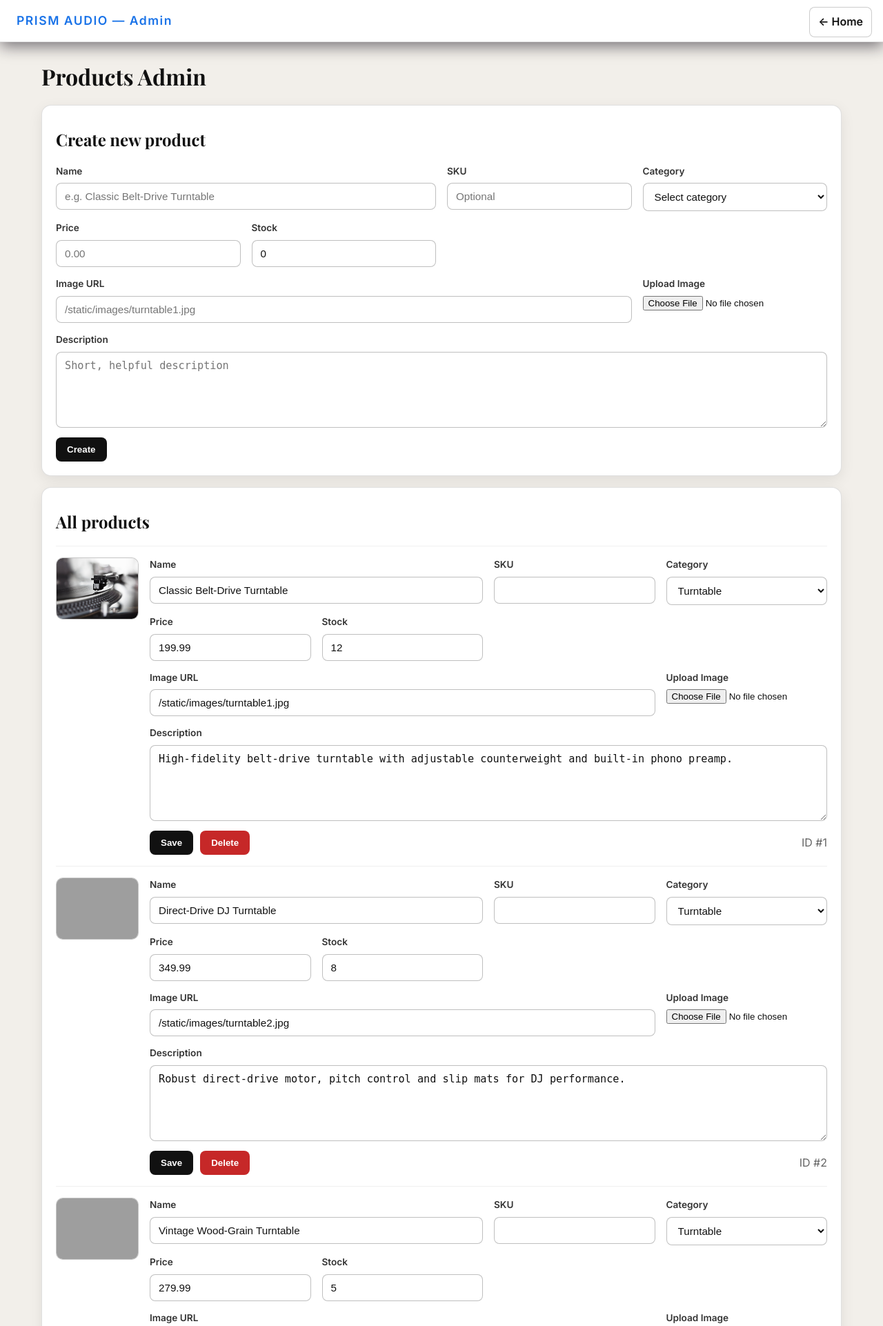
After one commit to jaccboys/Flask, a Flask app: page /admin in a window 1280 px wide. The commit adds this page. Shown: the top 1922 px of the page at 69% size. Run offline with Flask 3, Linux system fonts and the light colour scheme; data comes from the database, SQL or seed files in the repository; both versions use the stored data as it was after the commit; grey boxes are pictures that could not be loaded.

Commit message:
created an admin page that holds the ability to change any product's information, including photo, description, stock, price etc...

```diff
--- a/app.py
+++ b/app.py
@@ -3,6 +3,7 @@ import os
 import sqlite3
 from werkzeug.security import generate_password_hash, check_password_hash
 from functools import wraps
+from werkzeug.utils import secure_filename  # NEW
 
 app = Flask(__name__)
 app.config["SECRET_KEY"] = os.environ.get("FLASK_SECRET", "dev-secret-change-me")
@@ -10,9 +11,16 @@ app.config["SECRET_KEY"] = os.environ.get("FLASK_SECRET", "dev-secret-change-me"
 BASE_DIR = os.path.dirname(__file__)
 DB_PATH = os.path.join(BASE_DIR, "store.db")
 
+# NEW: simple upload config
+app.config["UPLOAD_FOLDER"] = os.path.join(BASE_DIR, "static", "images")
+ALLOWED_EXTENSIONS = {"png", "jpg", "jpeg", "gif", "webp"}
+os.makedirs(app.config["UPLOAD_FOLDER"], exist_ok=True)
+
 def get_db():
     conn = sqlite3.connect(DB_PATH)
     conn.row_factory = sqlite3.Row
+    # Ensure FK behavior during deletes/updates
+    conn.execute("PRAGMA foreign_keys = ON;")
     return conn
 
 def login_required(view):
@@ -151,5 +159,125 @@ def test_page():
     # Provide an empty samples dict; the template handles missing samples.
     return render_template("index_test.html", samples={})
 
+# NEW: helpers for image upload
+def allowed_file(filename: str) -> bool:
+    return "." in filename and filename.rsplit(".", 1)[1].lower() in ALLOWED_EXTENSIONS
+
+def save_image_from_request(file_storage):
+    if not file_storage or not file_storage.filename:
+        return None
+    if not allowed_file(file_storage.filename):
+        return None
+    filename = secure_filename(file_storage.filename)
+    base, ext = os.path.splitext(filename)
+    dest = os.path.join(app.config["UPLOAD_FOLDER"], filename)
+    i = 1
+    while os.path.exists(dest):
+        filename = f"{base}-{i}{ext}"
+        dest = os.path.join(app.config["UPLOAD_FOLDER"], filename)
+        i += 1
+    file_storage.save(dest)
+    return f"/static/images/{filename}"
+
+@app.route("/admin", methods=["GET"])
+def admin_page():
+    # TODO: add authentication later
+    with get_db() as conn:
+        rows = conn.execute(
+            "SELECT id, name, sku, category, description, price, stock, image FROM products ORDER BY id"
+        ).fetchall()
+    categories = ["Turntable", "Speaker", "Amplifier"]
+    return render_template("admin.html", products=[dict(r) for r in rows], categories=categories)
+
+@app.post("/admin/product/create")
+def admin_create_product():
+    name = request.form.get("name", "").strip()
+    sku = request.form.get("sku", "").strip() or None
+    category = request.form.get("category", "").strip()
+    description = request.form.get("description", "").strip()
+    price_raw = request.form.get("price", "").strip()
+    stock_raw = request.form.get("stock", "").strip()
+    image_url = request.form.get("image_url", "").strip()
+    image_file = request.files.get("image_file")
+
+    try:
+        price = float(price_raw)
+        stock = int(stock_raw or 0)
+    except ValueError:
+        flash("Price and stock must be numeric.", "error")
+        return redirect(url_for("admin_page"))
+
+    if not name or not category:
+        flash("Name and category are required.", "error")
+        return redirect(url_for("admin_page"))
+
+    image_path = save_image_from_request(image_file) or (image_url or None)
+
+    try:
+        with get_db() as conn:
+            conn.execute(
+                """INSERT INTO products (name, sku, category, description, price, stock, image)
+                   VALUES (?, ?, ?, ?, ?, ?, ?)""",
+                (name, sku, category, description, price, stock, image_path),
+            )
+            conn.commit()
+        flash("Product created.", "success")
+    except sqlite3.IntegrityError as e:
+        flash(f"Error creating product: {e}", "error")
+
+    return redirect(url_for("admin_page"))
+
+@app.post("/admin/product/<int:product_id>/update")
+def admin_update_product(product_id: int):
+    name = request.form.get("name", "").strip()
+    sku = request.form.get("sku", "").strip() or None
+    category = request.form.get("category", "").strip()
+    description = request.form.get("description", "").strip()
+    price_raw = request.form.get("price", "").strip()
+    stock_raw = request.form.get("stock", "").strip()
+    image_url = request.form.get("image_url", "").strip()
+    image_file = request.files.get("image_file")
+
+    try:
+        price = float(price_raw)
+        stock = int(stock_raw or 0)
+    except ValueError:
+        flash("Price and stock must be numeric.", "error")
+        return redirect(url_for("admin_page"))
+
+    with get_db() as conn:
+        current = conn.execute("SELECT image FROM products WHERE id = ?", (product_id,)).fetchone()
+        if not current:
+            flash("Product not found.", "error")
+            return redirect(url_for("admin_page"))
+
+        new_image = save_image_from_request(image_file) or (image_url if image_url else current["image"])
+
+        try:
+            conn.execute(
+                """UPDATE products
+                   SET name=?, sku=?, category=?, description=?, price=?, stock=?, image=?
+                   WHERE id=?""",
+                (name, sku, category, description, price, stock, new_image, product_id),
+            )
+            conn.commit()
+            flash("Product updated.", "success")
+        except sqlite3.IntegrityError as e:
+            flash(f"Error updating product: {e}", "error")
+
+    return redirect(url_for("admin_page"))
+
+@app.post("/admin/product/<int:product_id>/delete")
+def admin_delete_product(product_id: int):
+    try:
+        with get_db() as conn:
+            conn.execute("DELETE FROM products WHERE id = ?", (product_id,))
+            conn.commit()
+        flash("Product deleted.", "success")
+    except sqlite3.IntegrityError:
+        flash("Cannot delete product because it is referenced by existing orders.", "error")
+    return redirect(url_for("admin_page"))
+
+# Start the dev server when running this file directly
 if __name__ == "__main__":
-    app.run(debug=True)
+    app.run(debug=True, host="127.0.0.1", port=5000)
--- /dev/null
+++ b/templates/admin.html
@@ -0,0 +1,203 @@
+<!doctype html>
+<html lang="en">
+<head>
+  <meta charset="utf-8">
+  <title>Admin — Products</title>
+  <meta name="viewport" content="width=device-width,initial-scale=1">
+  <link rel="stylesheet" href="{{ url_for('static', filename='css/style.css') }}">
+  <link href="https://fonts.googleapis.com/css2?family=Playfair+Display:wght@500;700&family=Inter:wght@300;400;600&display=swap" rel="stylesheet">
+  <style>
+    body { font-family: Inter, system-ui, -apple-system, "Segoe UI", Roboto, sans-serif; background:#f2efea; color:#111; }
+    nav { position:sticky; top:0; padding:16px 24px; background:#fff; border-bottom:1px solid rgba(0,0,0,0.10); z-index:10; }
+    .logo { font-weight:700; text-align:center; color:#1a73e8; } /* changed color */
+    /* Back-to-home button */
+    a.btn { text-decoration:none; display:inline-block; }
+    .btn.link { background:#fff; color:#111; border:1px solid rgba(0,0,0,0.2); padding:8px 12px; border-radius:8px; font-weight:600; }
+    .btn.link:hover { background:#111; color:#fff; }
+    .back-home { position:absolute; right:16px; top:10px; } /* moved to right */
+    .container { max-width:1200px; margin:24px auto; padding:0 20px; }
+    h1,h2 { font-family:'Playfair Display', serif; margin:10px 0 16px; }
+
+    .card { background:#fff; border:1px solid rgba(0,0,0,0.12); border-radius:14px; box-shadow:0 6px 20px rgba(0,0,0,0.08); padding:20px; }
+
+    /* Reusable fields grid */
+    .fields { display:grid; grid-template-columns: repeat(4, minmax(160px, 1fr)); gap:14px 16px; align-items:start; }
+    .span-2 { grid-column: span 2; }
+    .span-3 { grid-column: span 3; }
+    .span-4 { grid-column: 1 / -1; }
+
+    .field { display:flex; flex-direction:column; gap:6px; }
+    .field label { font-size:0.85rem; color:#333; font-weight:600; }
+    .field input[type="text"],
+    .field input[type="number"],
+    .field select,
+    .field textarea {
+      width:100%;
+      padding:10px 12px;
+      border:1px solid rgba(0,0,0,0.25);
+      border-radius:8px;
+      background:#fff;
+      color:#111;
+      font-size:0.95rem;
+    }
+    .field textarea { min-height:110px; resize:vertical; }
+    .field input:focus, .field select:focus, .field textarea:focus { outline:2px solid #1a73e8; border-color:#1a73e8; }
+
+    /* Product row layout: thumbnail + fields grid */
+    .product-form { display:grid; grid-template-columns: 120px 1fr; gap:16px; align-items:start; border-top:1px solid rgba(0,0,0,0.06); padding-top:16px; margin-top:16px; }
+    .thumb { width:120px; height:90px; object-fit:cover; border-radius:10px; background:#e9e9e9; border:1px solid rgba(0,0,0,0.15); }
+
+    .actions { display:flex; gap:10px; align-items:center; }
+    .btn { background:#111; color:#fff; border:0; padding:10px 16px; border-radius:8px; cursor:pointer; font-weight:600; }
+    .btn:hover { background:#000; }
+    .btn.danger { background:#c62828; }
+    .btn.danger:hover { background:#b71c1c; }
+
+    .flash { padding:12px 16px; border-radius:10px; margin-bottom:14px; font-size:0.9rem; font-weight:500; }
+    .flash.error { background:#ffe4e4; color:#680000; border:1px solid #ffb3b3; }
+    .flash.success { background:#e4f7ea; color:#0d5f26; border:1px solid #b8e6c5; }
+
+    @media (max-width:900px){
+      .fields { grid-template-columns: 1fr 1fr; }
+      .product-form { grid-template-columns: 90px 1fr; }
+      .thumb { width:90px; height:90px; }
+      .span-3, .span-4 { grid-column: 1 / -1; }
+    }
+    @media (max-width:560px){
+      .fields { grid-template-columns: 1fr; }
+    }
+  </style>
+</head>
+<body>
+  <nav>
+    <a href="{{ url_for('home') }}" class="btn link back-home">← Home</a>
+    <div class="logo">PRISM AUDIO — Admin</div>
+  </nav>
+  <main class="container">
+    <h1>Products Admin</h1>
+
+    {% with messages = get_flashed_messages(with_categories=true) %}
+      {% if messages %}
+        {% for category, msg in messages %}
+          <div class="flash {{ category }}">{{ msg }}</div>
+        {% endfor %}
+      {% endif %}
+    {% endwith %}
+
+    <!-- Create -->
+    <section class="card">
+      <h2>Create new product</h2>
+      <form action="{{ url_for('admin_create_product') }}" method="post" enctype="multipart/form-data">
+        <div class="fields">
+          <div class="field span-2">
+            <label>Name</label>
+            <input type="text" name="name" placeholder="e.g. Classic Belt-Drive Turntable" required>
+          </div>
+          <div class="field">
+            <label>SKU</label>
+            <input type="text" name="sku" placeholder="Optional">
+          </div>
+          <div class="field">
+            <label>Category</label>
+            <select name="category" required>
+              <option value="" disabled selected>Select category</option>
+              {% for c in categories %}<option value="{{ c }}">{{ c }}</option>{% endfor %}
+            </select>
+          </div>
+          <div class="field">
+            <label>Price</label>
+            <input type="number" name="price" step="0.01" placeholder="0.00" required>
+          </div>
+          <div class="field">
+            <label>Stock</label>
+            <input type="number" name="stock" step="1" value="0">
+          </div>
+          <div class="field span-3">
+            <label>Image URL</label>
+            <input type="text" name="image_url" placeholder="/static/images/turntable1.jpg">
+          </div>
+          <div class="field">
+            <label>Upload Image</label>
+            <input type="file" name="image_file" accept="image/*">
+          </div>
+          <div class="field span-4">
+            <label>Description</label>
+            <textarea name="description" placeholder="Short, helpful description"></textarea>
+          </div>
+          <div class="actions span-4">
+            <button class="btn" type="submit">Create</button>
+          </div>
+        </div>
+      </form>
+    </section>
+
+    <!-- List + edit -->
+    <section class="card" style="margin-top:16px;">
+      <h2>All products</h2>
+
+      {% for p in products %}
+        <form class="product-form" action="{{ url_for('admin_update_product', product_id=p.id) }}" method="post" enctype="multipart/form-data">
+          <img class="thumb" src="{{ p.image or '' }}" alt="" onerror="this.style.visibility='hidden'">
+
+          <div class="fields">
+            <div class="field span-2">
+              <label>Name</label>
+              <input type="text" name="name" value="{{ p.name }}" required>
+            </div>
+
+            <div class="field">
+              <label>SKU</label>
+              <input type="text" name="sku" value="{{ p.sku or '' }}">
+            </div>
+
+            <div class="field">
+              <label>Category</label>
+              <select name="category" required>
+                {% for c in categories %}
+                  <option value="{{ c }}" {% if c == p.category %}selected{% endif %}>{{ c }}</option>
+                {% endfor %}
+              </select>
+            </div>
+
+            <div class="field">
+              <label>Price</label>
+              <input type="number" name="price" step="0.01" value="{{ '%.2f'|format(p.price) }}" required>
+            </div>
+
+            <div class="field">
+              <label>Stock</label>
+              <input type="number" name="stock" step="1" value="{{ p.stock }}">
+            </div>
+
+            <div class="field span-3">
+              <label>Image URL</label>
+              <input type="text" name="image_url" placeholder="/static/images/..." value="{{ p.image or '' }}">
+            </div>
+
+            <div class="field">
+              <label>Upload Image</label>
+              <input type="file" name="image_file" accept="image/*">
+            </div>
+
+            <div class="field span-4">
+              <label>Description</label>
+              <textarea name="description" rows="3">{{ p.description }}</textarea>
+            </div>
+
+            <div class="actions span-4">
+              <button class="btn" type="submit">Save</button>
+              <button class="btn danger" formaction="{{ url_for('admin_delete_product', product_id=p.id) }}" formmethod="post"
+                      onclick="return confirm('Delete this product? This cannot be undone.');">
+                Delete
+              </button>
+              <span style="margin-left:auto; color:#666;">ID #{{ p.id }}</span>
+            </div>
+          </div>
+        </form>
+      {% else %}
+        <p style="color:#666;">No products found.</p>
+      {% endfor %}
+    </section>
+  </main>
+</body>
+</html>
```
Also changed, not shown: templates/index.html (+11 -8 lines), store.db.
